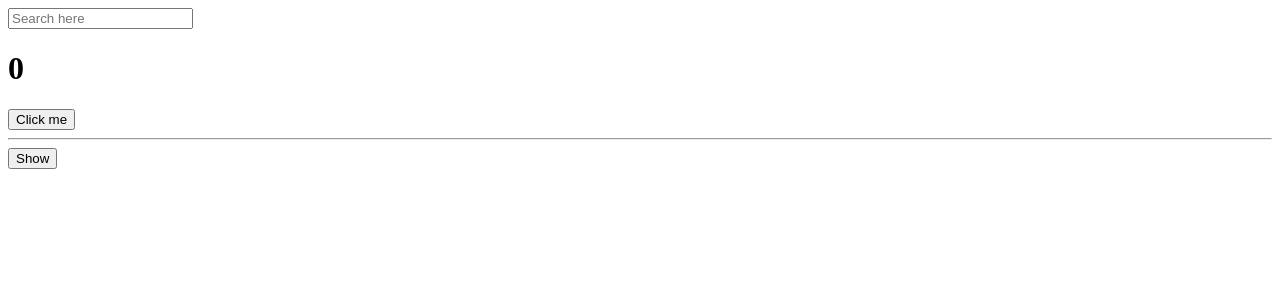
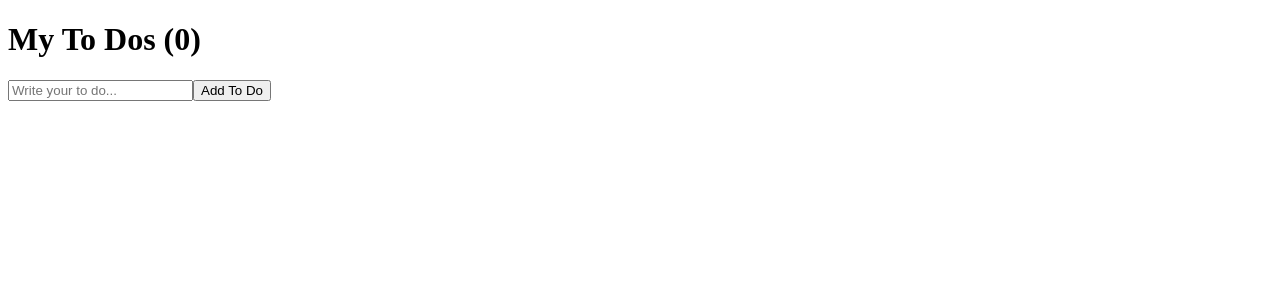
Before and after one commit to minjungxxx/react-app-for-beginners, a React (Create React App) app: page / in a window 1280 px wide. Shown: the top 300 px of the page. Built offline with nearby package versions, Linux system fonts and the light colour scheme.

Commit message:
To do List (1)

```diff
--- a/src/App.js
+++ b/src/App.js
@@ -1,14 +1,16 @@
 
-import UseEffectEx from "./UseEffectEx";
-import CleanupEx from "./CleanupEx";
+// import UseEffectEx from "./UseEffectEx";
+// import CleanupEx from "./CleanupEx";
+import Todo from "./Todo";
 
 function App() {
   return (
-    <div>
-      <UseEffectEx/>
-      <hr></hr>
-      <CleanupEx/>
-    </div>
+    // <div>
+    //   <UseEffectEx/>
+    //   <hr></hr>
+    //   <CleanupEx/>
+    // </div>
+    <Todo></Todo>
   );
 }
 
--- /dev/null
+++ b/src/Todo.js
@@ -0,0 +1,28 @@
+import { useState } from "react";
+
+function Todo() {
+  const [toDo, setToDo] = useState('')
+  const [toDos, setToDos] = useState([])
+  const onChange = (event) => setToDo(event.target.value)
+  const onSubmit = (event) => {
+    event.preventDefault()
+    if (toDo === '') {
+      return
+    }
+    setToDos((currentArr) => [toDo, ...currentArr])
+    setToDo('')
+  }
+  console.log(toDos)
+
+  return (
+    <div>
+      <h1>My To Dos ({toDos.length})</h1>
+      <form onSubmit={onSubmit}>
+        <input onChange={onChange} value={toDo} type="text" placeholder="Write your to do..."/>
+        <button>Add To Do</button>
+      </form>
+    </div>
+  )
+}
+
+export default Todo;
```
